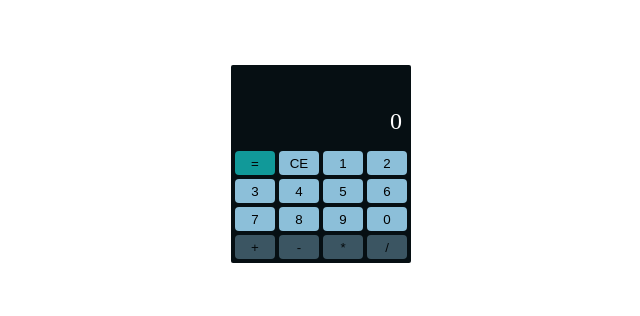
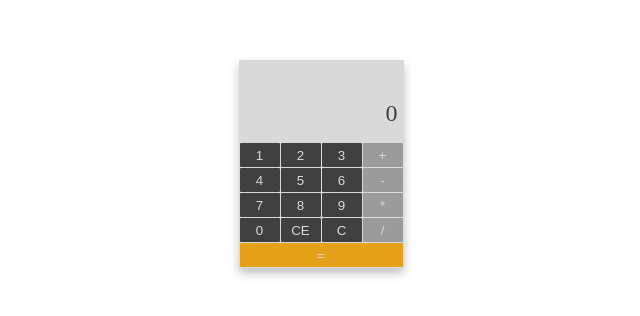
Before and after one commit to VagnerNatvidade/calculator, a React (Vite) app: page / in a window 1280 px wide. Shown: the part 236-552 px from the top of the page, without its empty margins (319-959 px from the left). Built offline with nearby package versions, Linux system fonts and the light colour scheme.

Commit message:
passa os operadores para a lateral e o botão de igual pra baixo

```diff
--- a/src/App.js
+++ b/src/App.js
@@ -5,17 +5,18 @@ export const Container = styled.div`
   flex-direction: column;
   align-items: center;
   justify-content: center;
-  width: 18rem;
-  padding: 0.4rem;
-  border-radius: 0.2rem;
-  background: ${({ theme }) => theme.COLORS.BLUE_100};
+  width: 16.5rem;
+  padding: 0.1rem;
+  border-radius: 0.1rem;
+  background: ${({ theme }) => theme.COLORS.GRAY_100};
+  box-shadow: 0 0.5rem 1rem #80808080;
 
   .display,
   .complete-operation {
     width: 100%;
     margin-bottom: 10px;
     padding: 0.5rem;
-    border-radius: 0.4rem;
+    border-radius: 0.1rem;
     text-align: right;
     overflow: auto;
   }
@@ -23,13 +24,13 @@ export const Container = styled.div`
   .display {
     height: 3.8rem;
     font-size: 2.4rem;
-    color: ${({ theme }) => theme.COLORS.WHITE_100};
+    color: ${({ theme }) => theme.COLORS.GRAY_300};
   }
 
   .complete-operation {
     height: 2.4rem;
     font-size: 1.2rem;
-    color: ${({ theme }) => theme.COLORS.GRAY_700};
+    color: ${({ theme }) => theme.COLORS.GRAY_200};
   }
 
   .display::-webkit-scrollbar,
@@ -39,27 +40,44 @@ export const Container = styled.div`
 
   .buttons {
     display: grid;
-    grid-template-columns: repeat(4, 1fr);
-    gap: 0.4rem;
+    grid-template-columns: 3fr 1fr;
   }
 
-  .buttons button:first-child {
-    background: ${({ theme }) => theme.COLORS.GRAY_100};
+  .buttons div:first-child {
+    display: flex;
+    flex-wrap: wrap;
+    gap: 0.1rem;
+  }
+
+  .buttons div:nth-child(2) {
+    display: flex;
+    flex-direction: column;
+    gap: 0.1rem;
+    float: left;
+    margin-left: .1rem;
   }
 
   button {
     width: 4rem;
     height: 2.4rem;
     border: none;
-    border-radius: 0.4rem;
-    background: ${({ theme }) => theme.COLORS.BLUE_700};
+    border-radius: 0.1rem;
+    background: ${({ theme }) => theme.COLORS.GRAY_300};
+    color: ${({ theme }) => theme.COLORS.GRAY_100};
   }
 
   button.operation {
     opacity: 0.4;
+    background: ${({ theme }) => theme.COLORS.GRAY_700};
   }
 
   button:hover {
-    filter: brightness(1.1);
+    filter: brightness(1.2);
+  }
+
+  .equals {
+    width: 100%;
+    margin-top: 0.1rem;
+    background: ${({ theme }) => theme.COLORS.ORANGE_100};
   }
 `;
--- a/src/App.jsx
+++ b/src/App.jsx
@@ -88,15 +88,21 @@ export function App() {
       <div className="display">{currentValue}</div>
 
       <div className="buttons">
-        <button onClick={handleCalculate}>=</button>
-        <button onClick={handleClear}>CE</button>
-
+        <div>
           {keypadNumbers.map((num) => (
             <button className="num" key={num} onClick={() => handleClick(num)}>
               {num}
             </button>
           ))}
+          <button className="del" onClick={handleClear}>
+            CE
+          </button>
+          <button className="del" onClick={""}>
+            C
+          </button>
+        </div>
 
+        <div>
           {operations.map((operation) => (
             <button
               className="operation"
@@ -107,6 +113,10 @@ export function App() {
             </button>
           ))}
         </div>
+      </div>
+      <button className="equals" onClick={handleCalculate}>
+        =
+      </button>
     </Container>
   );
 }
--- a/src/styles/theme.js
+++ b/src/styles/theme.js
@@ -1,12 +1,13 @@
 export default {
   COLORS: {
+    BLACK_100: "#000000",
+
     WHITE_100: "#FFFFFF",
 
-    GRAY_100: "#199",
-    GRAY_700: "#CCCCCC",
+    GRAY_100: "#D9D9D9",
+    GRAY_200: "#808080",
+    GRAY_300: "#404040",
 
-
-    BLUE_100: "#060f13",
-    BLUE_700: "#8cbfd9",
+    ORANGE_100: "#E5A11A",
   },
 };
```
Lines whose indentation alone changed are shown as unchanged.
